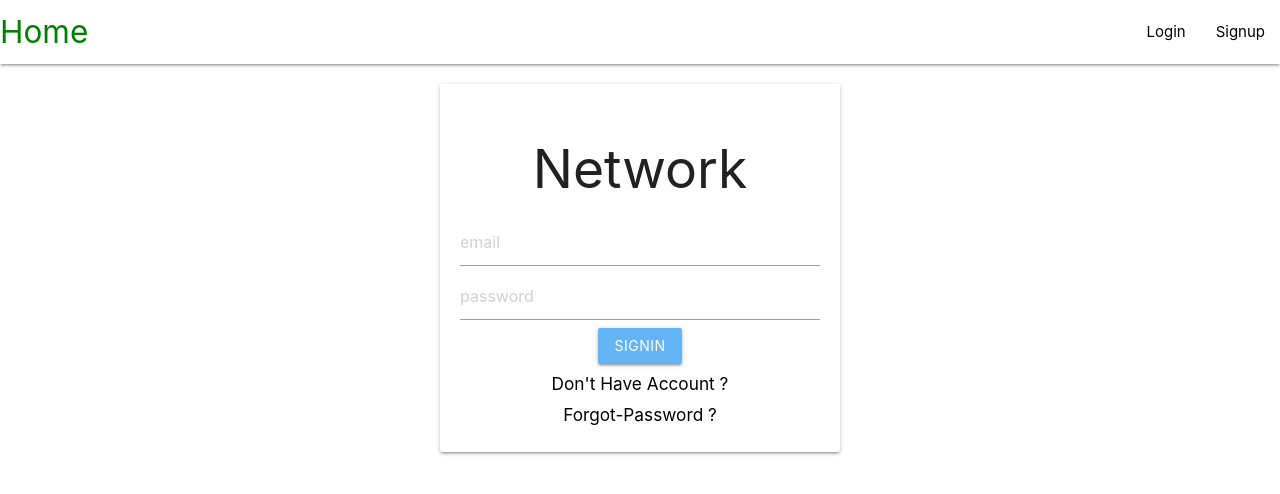
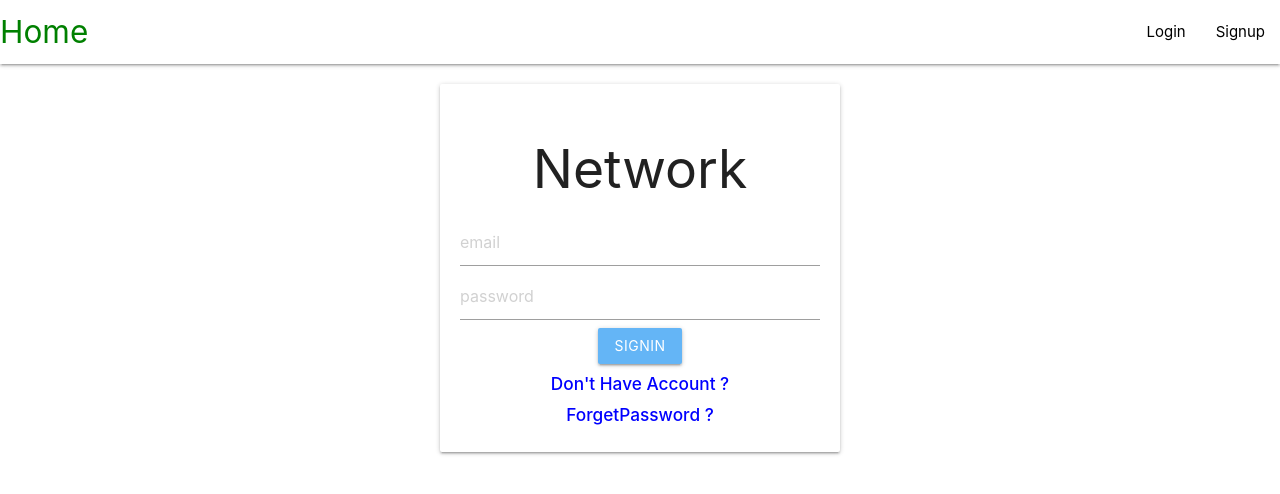
Before and after one commit to Aryan-Raj-Cs/socialnetworkfinal, a React (Create React App) app in the folder client/: page /signin in a window 1280 px wide. Shown: the top 494 px of the page. Built offline with nearby package versions, Linux system fonts and the light colour scheme; a web font is replaced by a local one.

Commit message:
final without message

```diff
--- a/client/src/components/Navbar1.js
+++ b/client/src/components/Navbar1.js
@@ -22,7 +22,7 @@ function Navbar() {
 
 
           <li key="1"><i  data-target="modal1" className="large material-icons modal-trigger" style={{color:"black"}}>search</i></li>
-          <li style={{color:"red",padding:"0px",marginLeft:"30px",marginTop:"15px"}} >
+          <li style={{color:"red",padding:"0px",marginLeft:"15px",marginTop:"15px"}} >
             <img  style={{width:'40px',height:'40px',borderRadius:"80px"}}
               src={state.pic}
               />
--- a/client/src/components/screens/SignUp.js
+++ b/client/src/components/screens/SignUp.js
@@ -105,7 +105,7 @@ const postData = ()=>{
                 <button className="btn waves-effect waves-light #64b5f6 blue lighten-2" onClick={postData} >SignUp
 
                  </button>
-                 <h6><Link to='/signin'>already have acoount ?</Link> </h6>
+                  <p><Link to='/signin'><strong style={{color:"blue"}}>Already Have Account ?</strong></Link> </p>
 
             </div>
         </div>
--- a/client/src/components/screens/Signin.js
+++ b/client/src/components/screens/Signin.js
@@ -82,8 +82,8 @@ const Signin = () => {
                 <button className="btn waves-effect waves-light #64b5f6 blue lighten-2" onClick={postData} >Signin
 
                  </button>
-                 <h6 ><Link to='/signup' >Don't Have Account ?</Link> </h6>
-                 <h6 ><Link to='/reset' >Forgot-Password ?</Link> </h6>
+                 <h6 ><Link to='/signup' ><strong style={{color:"blue"}}>Don't Have Account ?</strong></Link> </h6>
+                 <h6 ><Link to='/reset' ><strong style={{color:"blue"}}>ForgetPassword  ?</strong></Link> </h6>
             </div>
         </div>
     )
```
